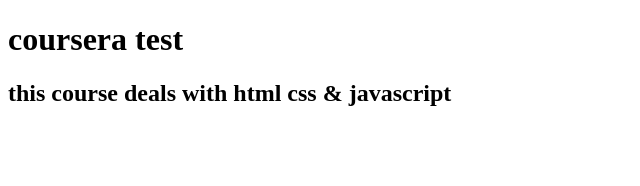
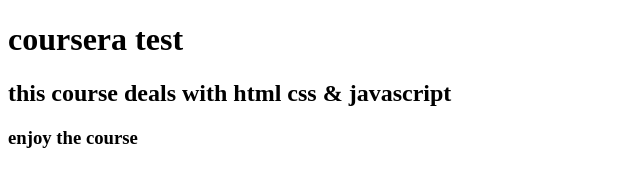
Before and after one commit to cesium26/coursera-test1, a plain HTML site: page site/index.html in a window 1280 px wide. Shown: the whole page, without its empty margins (0-640 px from the left). Drawn offline with Linux system fonts and the light colour scheme.

Commit message:
small change

```diff
--- a/site/index.html
+++ b/site/index.html
@@ -6,5 +6,6 @@
 <body>
 <h1>coursera test</h1>
 <h2>this course deals with html css & javascript</h2>
+<h3>enjoy the course </h3>
 </body>
 </html>
```
